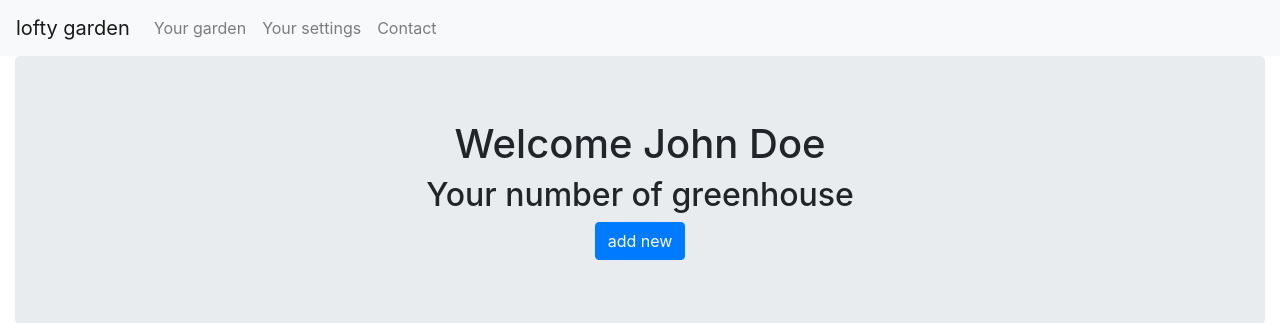
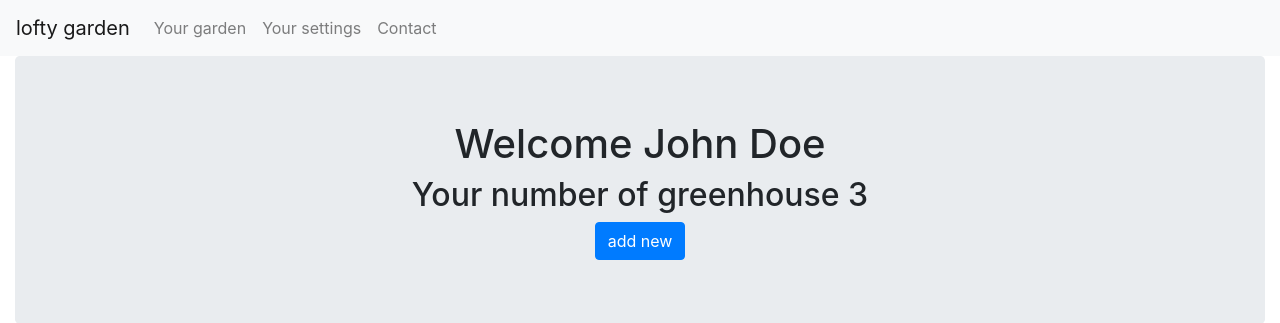
Before and after one commit to raphaelCharre/lofty-garden, an Angular app in the folder web/: page / in a window 1280 px wide. Shown: the top 323 px of the page. Built offline with nearby package versions, Linux system fonts and the light colour scheme.

Commit message:
Reparing things

```diff
--- a/web/src/app/index/index.component.html
+++ b/web/src/app/index/index.component.html
@@ -2,7 +2,7 @@
   <div class="jumbotron">
     <div style="text-align:center">
       <h1>Welcome John Doe</h1>
-      <h2>Your number of greenhouse {{ nbrSerre }}</h2>
+      <h2>Your number of greenhouse {{ this.nbrSerre }}</h2>
     </div>
     <div class="text-center">
       <button class="btn btn-primary">add new</button>
@@ -10,7 +10,7 @@
   </div>
 </div>
 
-<div class="container-fluid" *ngFor="let serre of objSerre" style="margin-bottom: 25px;">
+<div class="container-fluid" *ngFor="let serre of this.objSerre" style="margin-bottom: 25px;">
   <div class="card">
     <img class="card-img-top"
       src="https://previews.123rf.com/images/mediagram/mediagram1507/mediagram150700004/42020068-la-croissance-industrielle-de-fraises-en-serre-n%C3%A9erlandais.jpg"
--- a/web/src/app/index/index.component.ts
+++ b/web/src/app/index/index.component.ts
@@ -7,23 +7,26 @@ import { Component, OnInit } from '@angular/core';
 })
 export class IndexComponent implements OnInit {
 
+  public nbrSerre;
+  public objSerre: any;
+
   constructor() {
-    const nbrSerre = 3;
-    const objSerre = [
+    this.nbrSerre = 3;
+    this.objSerre = [
       {
         id: 0,
-        title: "fraise du bois de boulogne",
-        description: "fraise au gout de miel frère",
+        title: 'fraise du bois de boulogne',
+        description: 'fraise au gout de miel frère',
         plantationDate: new Date('December 17, 2019 03:24:00')
       }, {
         id: 1,
-        title: "vernifuge amérindien",
-        description: "plante gustative proposant la capacité de pimenter vos soirée",
+        title: 'vernifuge amérindien',
+        description: 'plante gustative proposant la capacité de pimenter vos soirée',
         plantationDate: new Date('December 17, 2018 03:24:00')
       }, {
         id: 2,
-        title: "choux shiva",
-        description: "espèce de choux descendant de la déesse shiva",
+        title: 'choux shiva',
+        description: 'espèce de choux descendant de la déesse shiva',
         plantationDate: new Date('December 17, 2017 03:24:00')
       }
     ];
```
